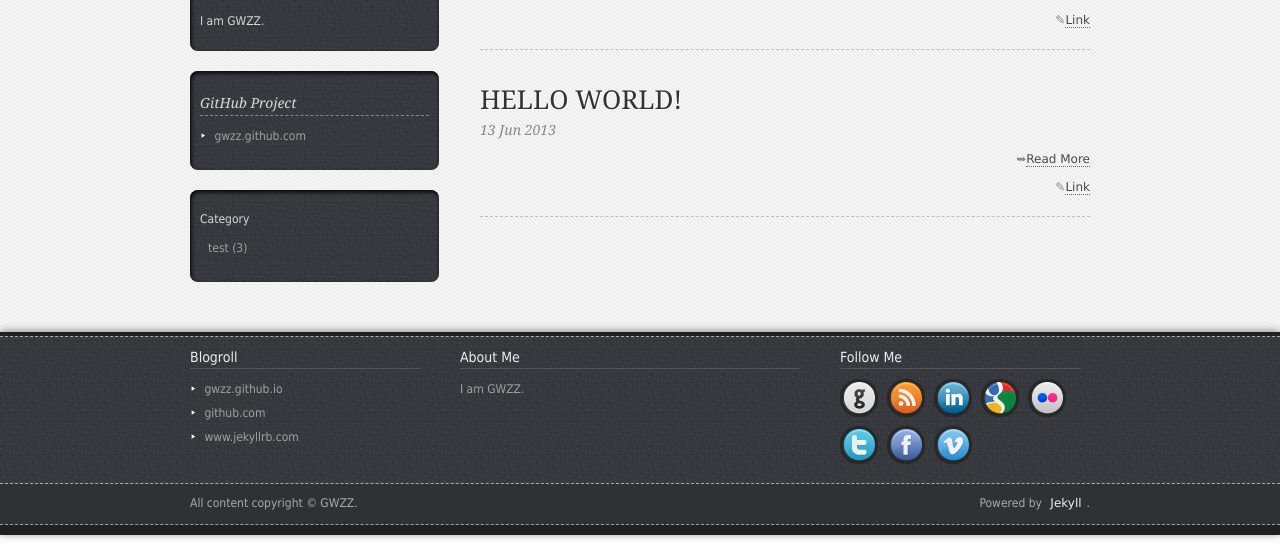
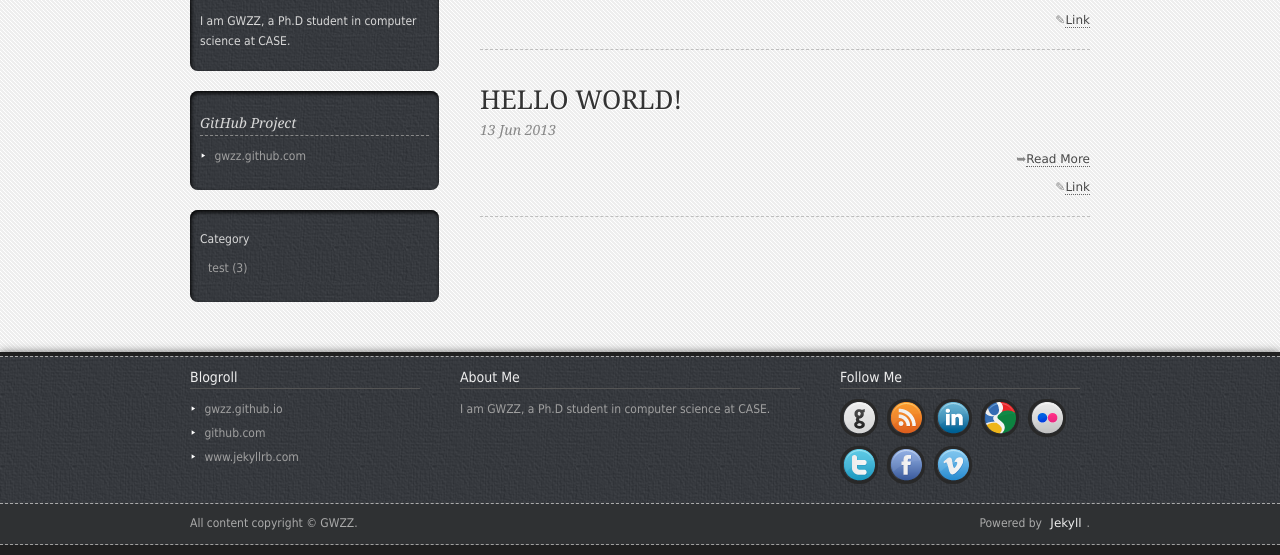
Before and after one commit to gwzz/gwzz.github.io, a Jekyll site: the page built from index.html, in a window 1280 px wide, cut to the strip 365-920 px from the top of the page. Built offline with Jekyll 4.4.1, drawn with Linux system fonts in a browser that asks for light colours; Markdown is read by kramdown in place of the engine named in the settings; the list of posts is cut into pages by our own code; comment, search, counter and statistics services are not loaded.

Commit message:
update about

```diff
--- a/_config.yml
+++ b/_config.yml
@@ -28,7 +28,7 @@ author:
     email:        zhucyw@gmail.com
 description:      "This is GWZZ's Blog "
 
-about: 			  "I am GWZZ."
+about: 			  "I am GWZZ, a Ph.D student in computer science at CASE."
 follow:
     github:       https://github.com/gwzz
 description:      "This is GWZZ's Blog "
```
